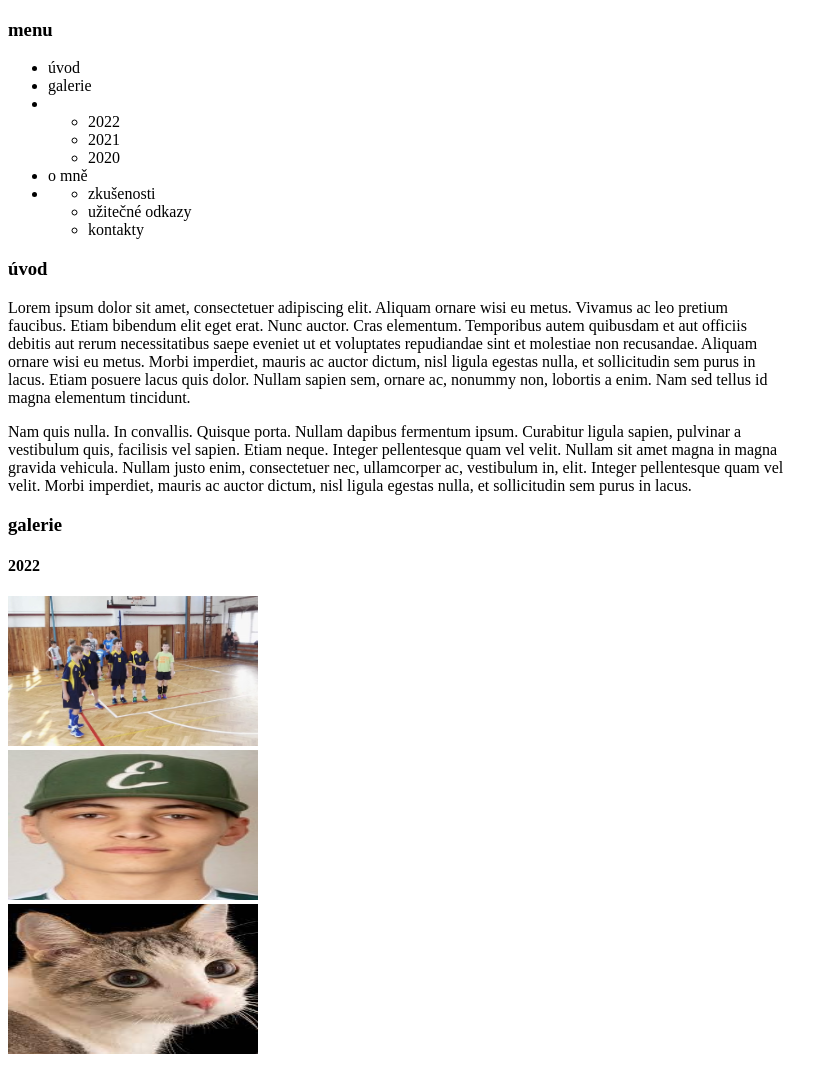
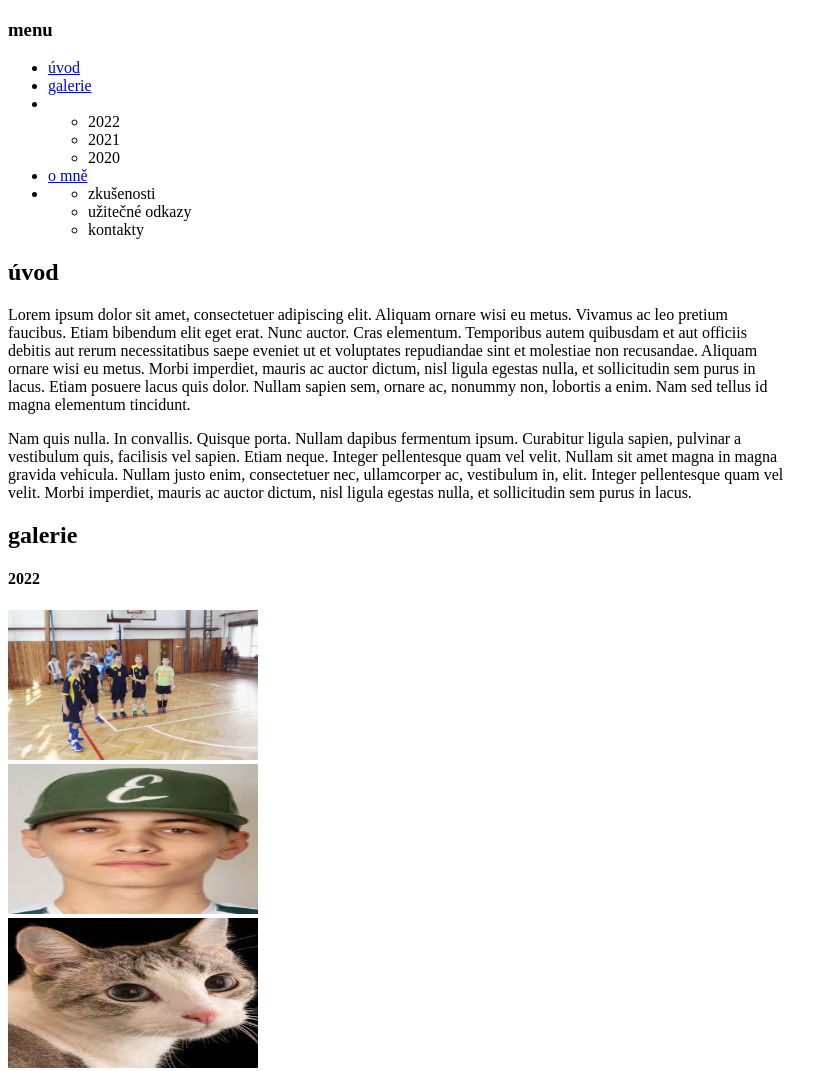
Before and after one commit to dansuchomel/danweb, a plain HTML site: page index.html in a window 1280 px wide. Shown: the top 1071 px of the page, without its empty margins (0-837 px from the left). Drawn offline with Linux system fonts and the light colour scheme.

Commit message:
bookmarks

```diff
--- a/index.html
+++ b/index.html
@@ -9,26 +9,28 @@
 <body>
    <h3>menu</h3>
     <ul> <!-- menu/úvod -->
-        <li>úvod</li>
-        <li>galerie</li>
+        <li><a href="#C1">úvod</a></li>
+        <li><a href="#C2">galerie</a></li>
         <li></li><ul>
             <li>2022</li>
             <li>2021</li>
             <li>2020</li>
         </ul>
-        <li>o mně</li>
+        <li><a href="#C3">o mně</a></li>
         <li><ul></li>
             <li>zkušenosti</li>
             <li>užitečné odkazy</li>
             <li>kontakty</li>
         </ul>
-    </ul><!-- dva odstavce textu -->
-    <h3>úvod</h3>
+    </ul>
+    <!-- dva odstavce textu -->
+    <h3><h2 id="C1">úvod</h2></h3>
+
     <p>Lorem ipsum dolor sit amet, consectetuer adipiscing elit. Aliquam ornare wisi eu metus. Vivamus ac leo pretium<br> faucibus. Etiam bibendum elit eget erat. Nunc auctor. Cras elementum. Temporibus autem quibusdam et aut officiis<br> debitis aut rerum necessitatibus saepe eveniet ut et voluptates repudiandae sint et molestiae non recusandae. Aliquam<br> ornare wisi eu metus. Morbi imperdiet, mauris ac auctor dictum, nisl ligula egestas nulla, et sollicitudin sem purus in<br> lacus. Etiam posuere lacus quis dolor. Nullam sapien sem, ornare ac, nonummy non, lobortis a enim. Nam sed tellus id<br> magna elementum tincidunt.</p>
 
 <p>Nam quis nulla. In convallis. Quisque porta. Nullam dapibus fermentum ipsum. Curabitur ligula sapien, pulvinar a<br> vestibulum quis, facilisis vel sapien. Etiam neque. Integer pellentesque quam vel velit. Nullam sit amet magna in magna<br> gravida vehicula. Nullam justo enim, consectetuer nec, ullamcorper ac, vestibulum in, elit. Integer pellentesque quam vel<br> velit. Morbi imperdiet, mauris ac auctor dictum, nisl ligula egestas nulla, et sollicitudin sem purus in lacus.</p>
 <!-- galerie -->
-<h3>galerie</h3>
+<h3><h2 id="C2">galerie</h2></h3>
 <h4>2022</h4>
 <img src="pr2-IMG-20171015-132429-scaled-1070x720.jpg" alt="štěpán" height="150" width="250"> <br />
 <img src="11818.png" alt="štěpán" height="150" width="250"> <br />
@@ -41,7 +43,9 @@
 <img src="kočka3.jpg" alt="štěpán" height="150" width="250"><br />
 <img src="kočka4.jpg" alt="štěpán" height="150" width="250"><br />
 <img src="cursed kočka.jpg" alt="štěpán" height="150" width="250">
-<h3>o mně</h3>
+
+<h3><h2 id="C3">o mně</h2></h3>
+
 <h4>zkušenosti</h4>
 <p>Fusce wisi. Morbi scelerisque luctus velit. Aliquam ornare wisi eu metus. Mauris elementum mauris vitae tortor.<br /> Aenean id metus id velit ullamcorper pulvinar. Nulla quis diam. Duis aute irure dolor in reprehenderit in voluptate velit<br /> esse cillum dolore eu fugiat nulla pariatur. Fusce aliquam vestibulum ipsum. Fusce wisi. Aliquam ante.</p>
 
@@ -51,8 +55,8 @@
 <a href="https://github.com/dansuchomel/danweb.git"target=blank>můj github</a><br>
 <a href="http://www.lorem-ipsum.cz/"target=blank>lorem ipsum</a>
 <h4>kontakty</h4>
- 355 676 584
- petr.novak3425@gmail.com
+ 355 676 584 <br>
+ petr.novak3425@gmail.com <br>
  Praha 4 podolí 213
 
 </body>
```
